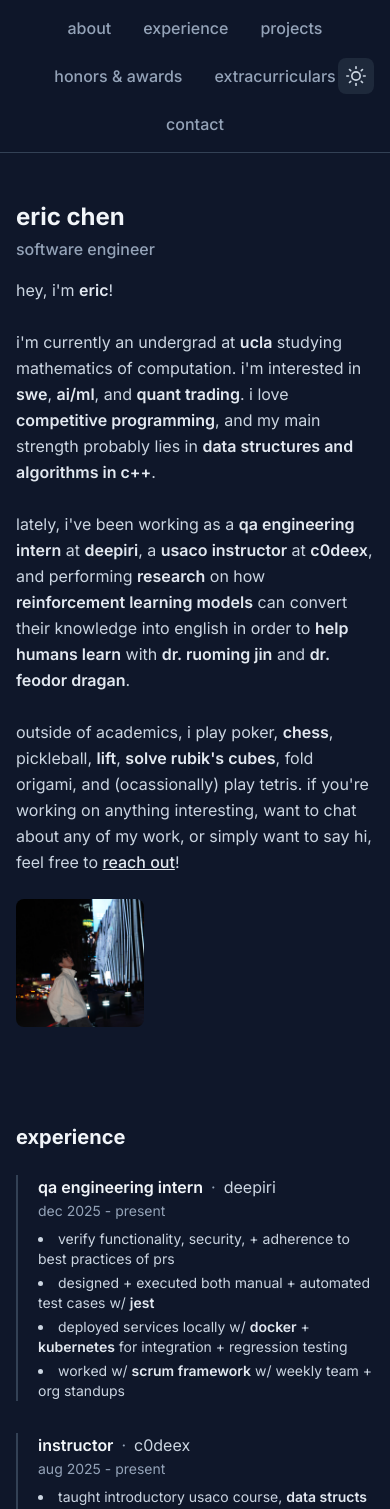
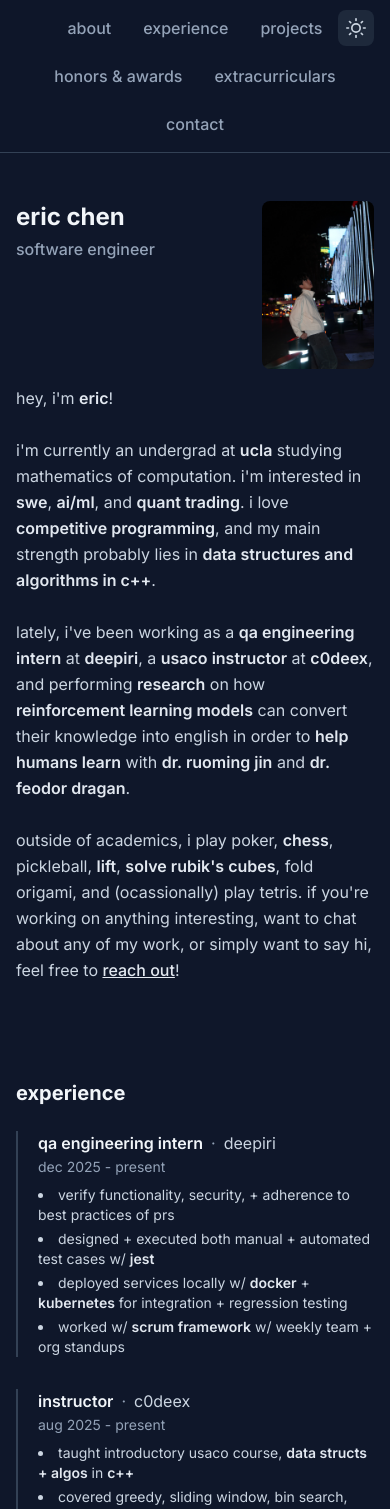
Before and after one commit to ericchen682/personal-portfolio, a React (Vite) app: page / in a window 390 px wide. Shown: the top 1509 px of the page. Built offline with nearby package versions, Linux system fonts and the light colour scheme.

Commit message:
Place dark mode button in top right and fix responsiveness of bio image

```diff
--- a/index.html
+++ b/index.html
@@ -2,10 +2,10 @@
 <html lang="en">
   <head>
     <meta charset="UTF-8" />
-    <link rel="icon" type="image/svg+xml" href="/vite.svg" />
+    <link rel="icon" type="image/svg+xml" href="/icon.svg" />
     <meta name="viewport" content="width=device-width, initial-scale=1.0" />
     <meta name="description" content="SWE student portfolio — about, experience, projects, honors, and extracurriculars." />
-    <title>Portfolio</title>
+    <title>eric chen</title>
   </head>
   <body>
     <div id="root"></div>
--- a/src/App.jsx
+++ b/src/App.jsx
@@ -27,7 +27,10 @@ export default function App() {
 
   return (
     <div className="min-h-screen bg-slate-50 dark:bg-slate-900">
-      <Nav isDark={isDark} toggleTheme={() => setIsDark(!isDark)} />
+      <div className="fixed top-0 right-4 z-20 h-[56px] flex items-center">
+        <ThemeToggle isDark={isDark} toggleTheme={() => setIsDark(!isDark)} />
+      </div>
+      <Nav />
       <main>
         <About data={about} />
         <Experience items={experience} />
--- a/src/components/About.jsx
+++ b/src/components/About.jsx
@@ -32,8 +32,21 @@ export default function About({ data }) {
     <section id="about" className="py-12 sm:py-16">
       <div className="max-w-3xl mx-auto px-4">
         <div>
-          <h1 className="text-2xl sm:text-3xl font-bold text-slate-900 dark:text-slate-100">{name}</h1>
-          <p className="text-slate-600 dark:text-slate-400 font-medium mt-1">{headline}</p>
+          <div className="flex items-start gap-4 sm:block">
+            <div className="flex-1 min-w-0">
+              <h1 className="text-2xl sm:text-3xl font-bold text-slate-900 dark:text-slate-100">{name}</h1>
+              <p className="text-slate-600 dark:text-slate-400 font-medium mt-1">{headline}</p>
+            </div>
+            {image && (
+              <div className="w-28 shrink-0 sm:hidden">
+                <img
+                  src={image}
+                  alt=""
+                  className="w-full h-auto rounded-lg object-cover"
+                />
+              </div>
+            )}
+          </div>
           <div className="flex flex-col sm:flex-row items-start sm:items-stretch gap-6 sm:gap-8 mt-4">
             <div className="flex-1 min-w-0">
               <p className="text-slate-700 dark:text-slate-300 leading-relaxed" style={{ whiteSpace: 'pre-line' }}>
@@ -41,11 +54,11 @@ export default function About({ data }) {
               </p>
             </div>
             {image && (
-              <div className="flex sm:min-h-0">
+              <div className="hidden sm:flex sm:min-h-0">
                 <img
                   src={image}
                   alt=""
-                  className="w-32 h-32 sm:w-56 sm:h-full sm:min-h-0 rounded-lg object-cover shrink-0"
+                  className="sm:w-56 sm:h-full sm:min-h-0 rounded-lg object-cover shrink-0"
                 />
               </div>
             )}
--- a/src/components/Nav.jsx
+++ b/src/components/Nav.jsx
@@ -1,5 +1,3 @@
-import ThemeToggle from './ThemeToggle'
-
 const sections = [
   { id: 'about', label: 'about' },
   { id: 'experience', label: 'experience' },
@@ -9,7 +7,7 @@ const sections = [
   { id: 'contact', label: 'contact' },
 ];
 
-export default function Nav({ isDark, toggleTheme }) {
+export default function Nav() {
   return (
     <nav
       className="sticky top-0 z-10 bg-slate-50/95 dark:bg-slate-900/95 backdrop-blur border-b border-slate-200 dark:border-slate-700"
@@ -25,9 +23,6 @@ export default function Nav({ isDark, toggleTheme }) {
             {label}
           </a>
         ))}
-        <div className="absolute right-4 top-1/2 -translate-y-1/2">
-          <ThemeToggle isDark={isDark} toggleTheme={toggleTheme} />
-        </div>
       </div>
     </nav>
   );
```
